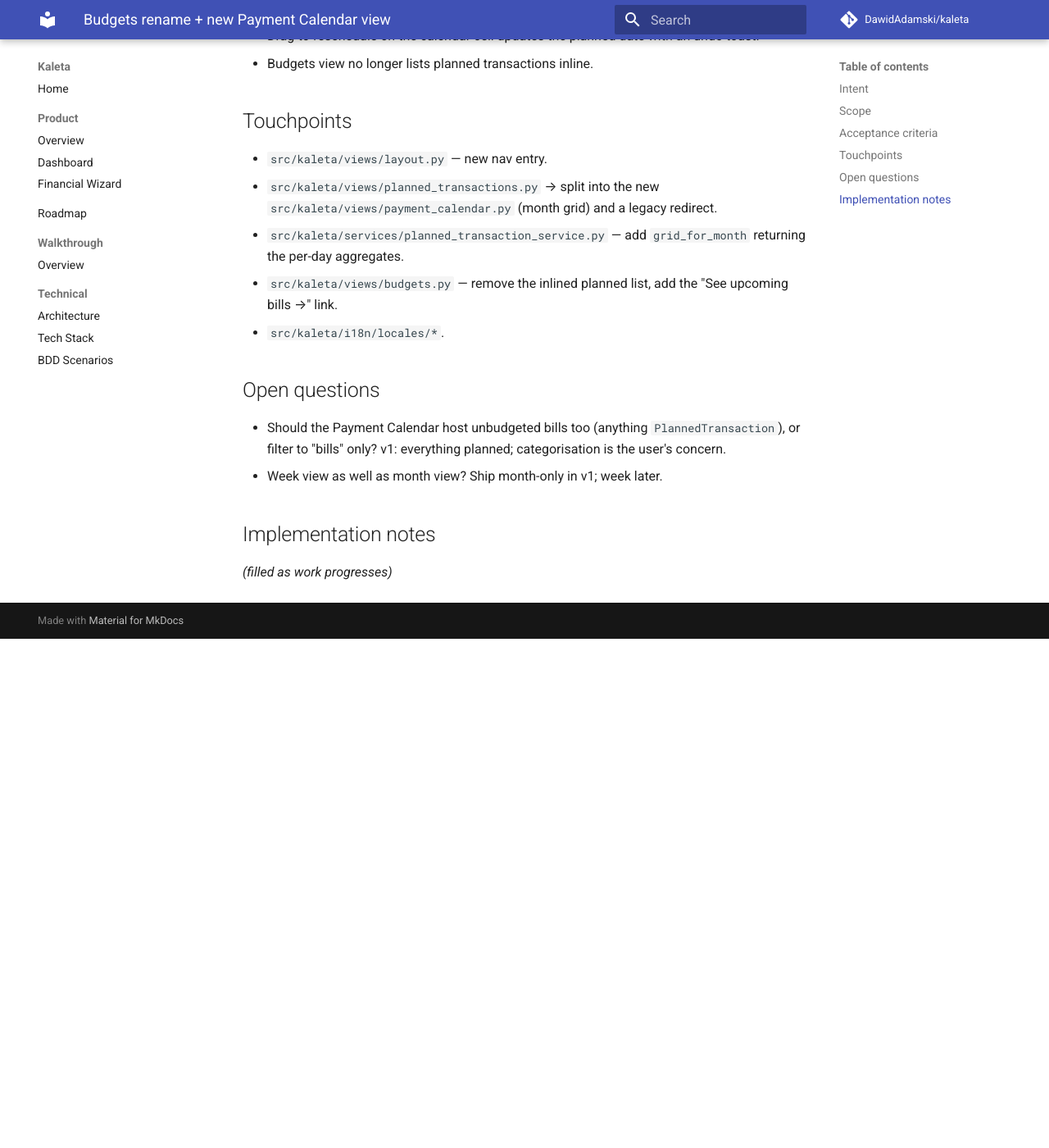
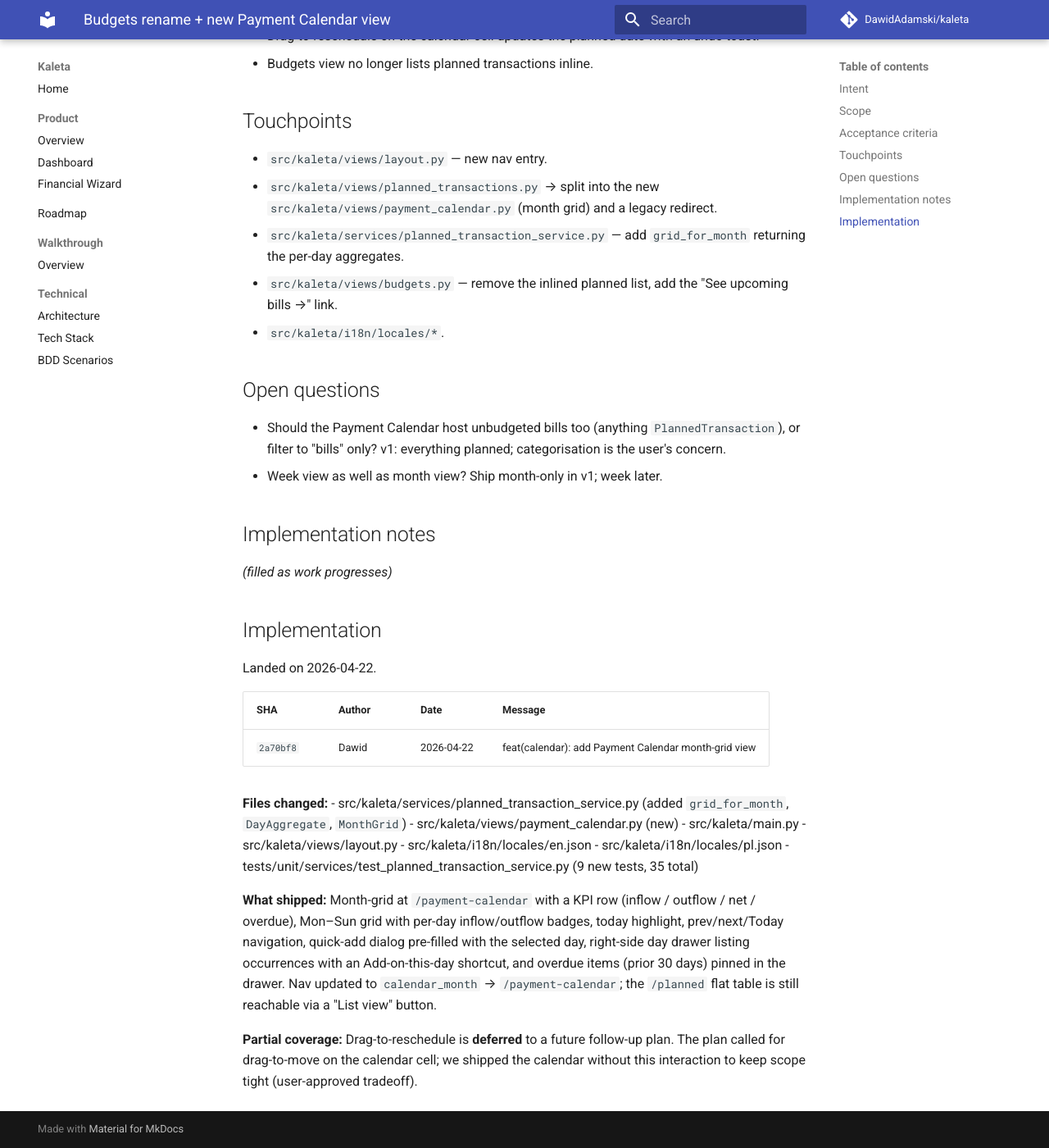
Before and after one commit to DawidAdamski/kaleta, an MkDocs documentation site: the page built from docs/plans/archive/budgets-rename-and-payment-calendar.md, in a window 1280 px wide and 1400 px high, scrolled down 930 px. Shown: the whole window at 82% size. Built offline with MkDocs 1.6.1 and Material for MkDocs 9.7.7, drawn with Linux system fonts in a browser that asks for light colours; comment, search, counter and statistics services are not loaded; before the commit the page ends 1709 px from its top, so only the background shows below that.

Commit message:
docs(plans): archive budgets-rename-and-payment-calendar
Payment Calendar shipped in 2a70bf8. Drag-to-reschedule deferred.

Co-Authored-By: Claude Opus 4.7 <noreply@anthropic.com>

```diff
--- a/docs/plans/budgets-rename-and-payment-calendar.md
+++ b/docs/plans/archive/budgets-rename-and-payment-calendar.md
@@ -3,7 +3,8 @@ plan_id: budgets-rename-and-payment-calendar
 title: Budgets rename + new Payment Calendar view
 area: budgets
 effort: large
-status: draft
+status: archived
+archived_at: 2026-04-22
 roadmap_ref: ../roadmap.md#budgets
 ---
 
@@ -71,3 +72,24 @@ Out of scope:
 ## Implementation notes
 
 _(filled as work progresses)_
+
+## Implementation
+
+Landed on 2026-04-22.
+
+| SHA | Author | Date | Message |
+|---|---|---|---|
+| `2a70bf8` | Dawid | 2026-04-22 | feat(calendar): add Payment Calendar month-grid view |
+
+**Files changed:**
+- src/kaleta/services/planned_transaction_service.py (added `grid_for_month`, `DayAggregate`, `MonthGrid`)
+- src/kaleta/views/payment_calendar.py (new)
+- src/kaleta/main.py
+- src/kaleta/views/layout.py
+- src/kaleta/i18n/locales/en.json
+- src/kaleta/i18n/locales/pl.json
+- tests/unit/services/test_planned_transaction_service.py (9 new tests, 35 total)
+
+**What shipped:** Month-grid at `/payment-calendar` with a KPI row (inflow / outflow / net / overdue), Mon–Sun grid with per-day inflow/outflow badges, today highlight, prev/next/Today navigation, quick-add dialog pre-filled with the selected day, right-side day drawer listing occurrences with an Add-on-this-day shortcut, and overdue items (prior 30 days) pinned in the drawer. Nav updated to `calendar_month` → `/payment-calendar`; the `/planned` flat table is still reachable via a "List view" button.
+
+**Partial coverage:** Drag-to-reschedule is **deferred** to a future follow-up plan. The plan called for drag-to-move on the calendar cell; we shipped the calendar without this interaction to keep scope tight (user-approved tradeoff).
```
Also changed, not shown: docs/plans/README.md (+1 -1 lines).
